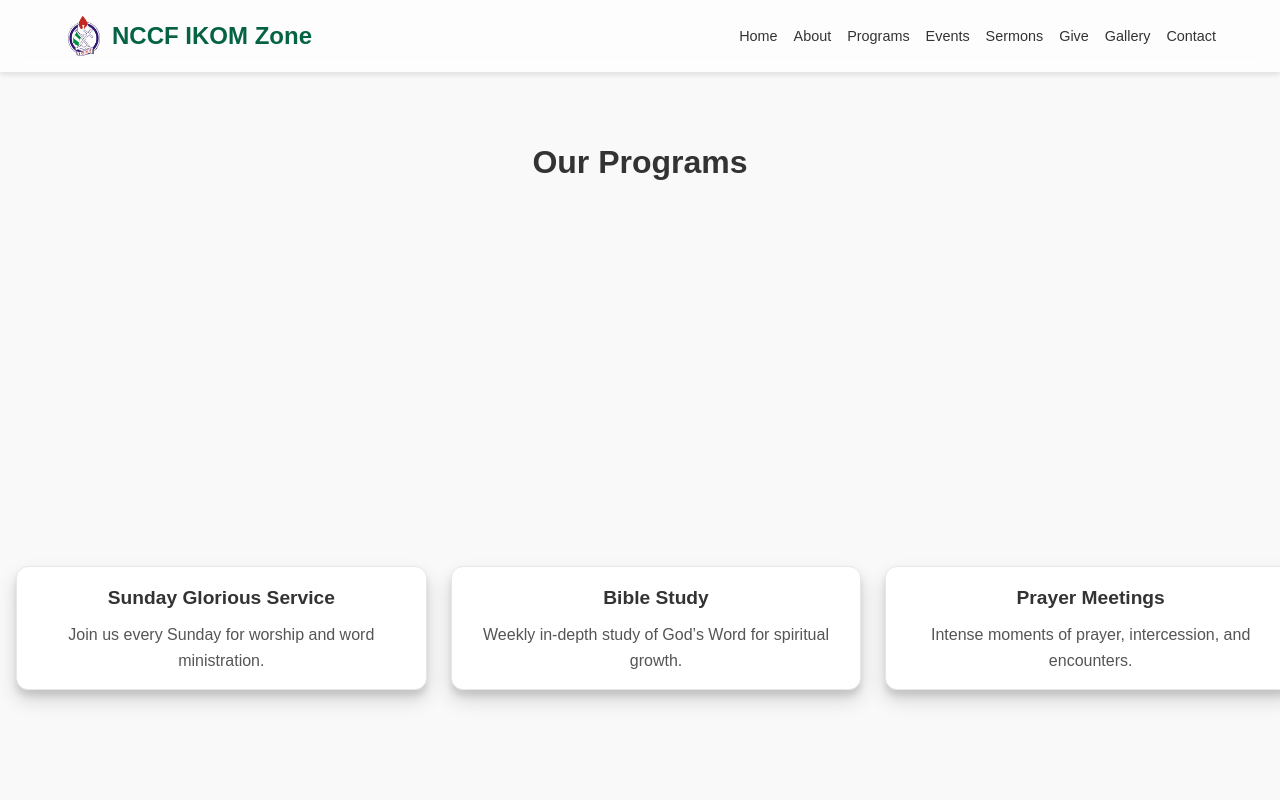
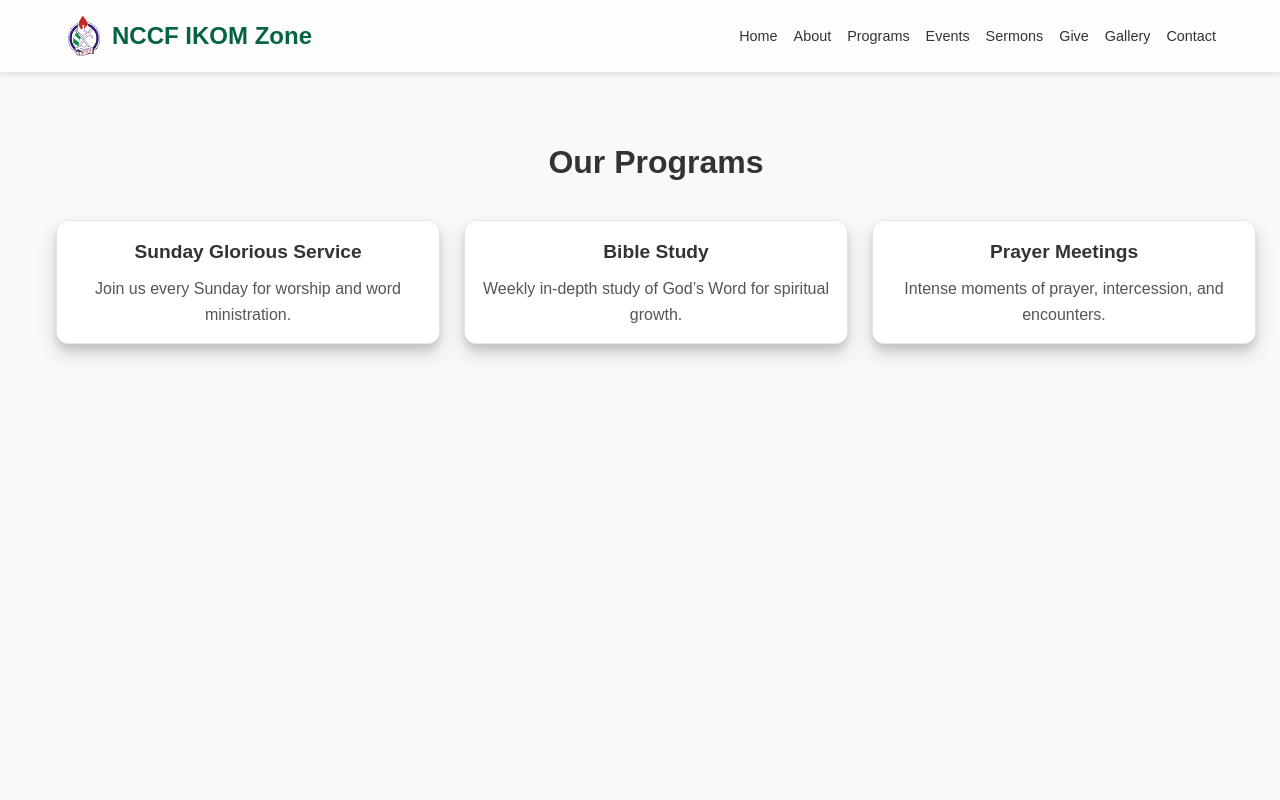
Before and after one commit to feranmi-idowu/NCCF-IkomZone, a React (Create React App) app: page /programs in a window 1280 px wide. Shown: the top 800 px of the page. Built offline with nearby package versions, Linux system fonts and the light colour scheme.

Commit message:
css page done

```diff
--- a/src/pages/Events.js
+++ b/src/pages/Events.js
@@ -20,6 +20,7 @@ function Events() {
 
   return (
     <section id="programs">
+      <div className="page-container">
         <div className="container">
           <h2>Upcoming Events</h2>
           <div className="cards">
@@ -30,6 +31,7 @@ function Events() {
                 description={program.description}
               />
             ))}
+          </div>
         </div>
       </div>
     </section>
--- a/src/pages/Programs.js
+++ b/src/pages/Programs.js
@@ -52,9 +52,9 @@ function Programs() {
 
   return (
     <section id="programs">
-      <div className="">
+      <div className="page-container">
+        <div className="container">
         <h2>Our Programs</h2>
-        <div className="page-container">
           <div className="cards">
             {programs.map((program, index) => (
               <Card
```
Lines whose indentation alone changed are shown as unchanged.
